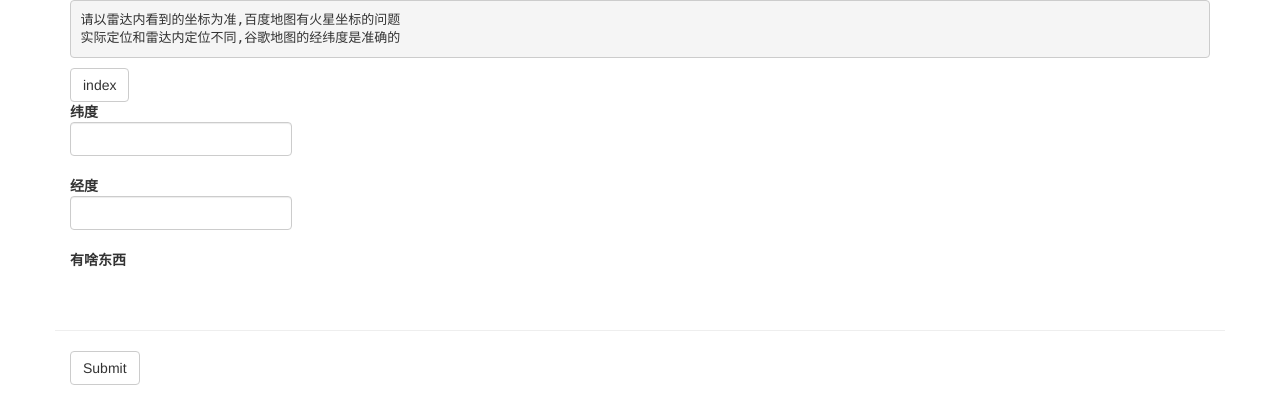
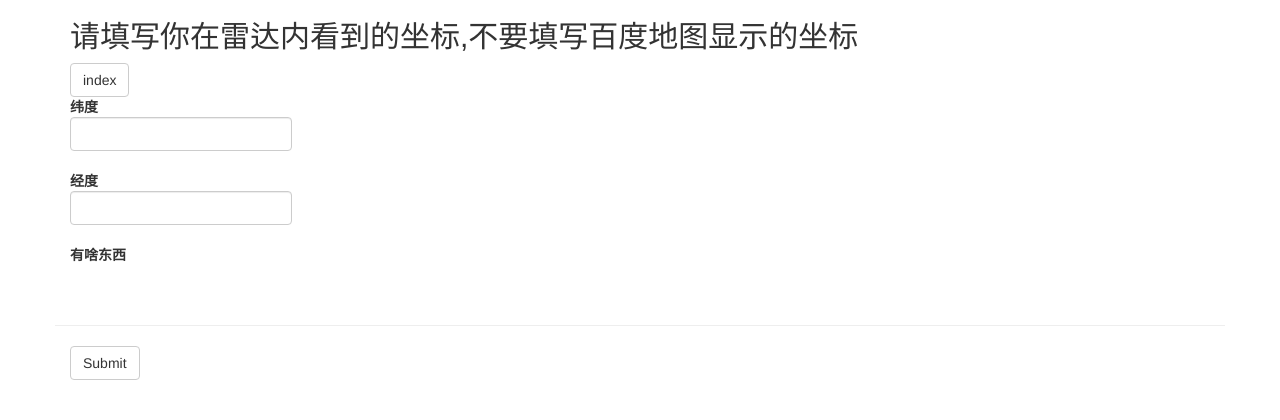
Before and after one commit to HamHuo/pad, a Flask app: page /post.html in a window 1280 px wide. Shown: the top 420 px of the page. Run offline with Flask 2, Linux system fonts and the light colour scheme; data that the repository does not hold is empty; some libraries are stand-ins or nearby versions.

Commit message:
udpate position notice

```diff
--- a/app/templates/post.html
+++ b/app/templates/post.html
@@ -12,8 +12,7 @@
     <div class="container">
         <div class="row">
             <div class="col-md-12">
-                <pre>请以雷达内看到的坐标为准,百度地图有火星坐标的问题
-实际定位和雷达内定位不同,谷歌地图的经纬度是准确的</pre>
+                <h2>请填写你在雷达内看到的坐标,不要填写百度地图显示的坐标</h2>
             </div>
         </div>
         <div class="row">
```
